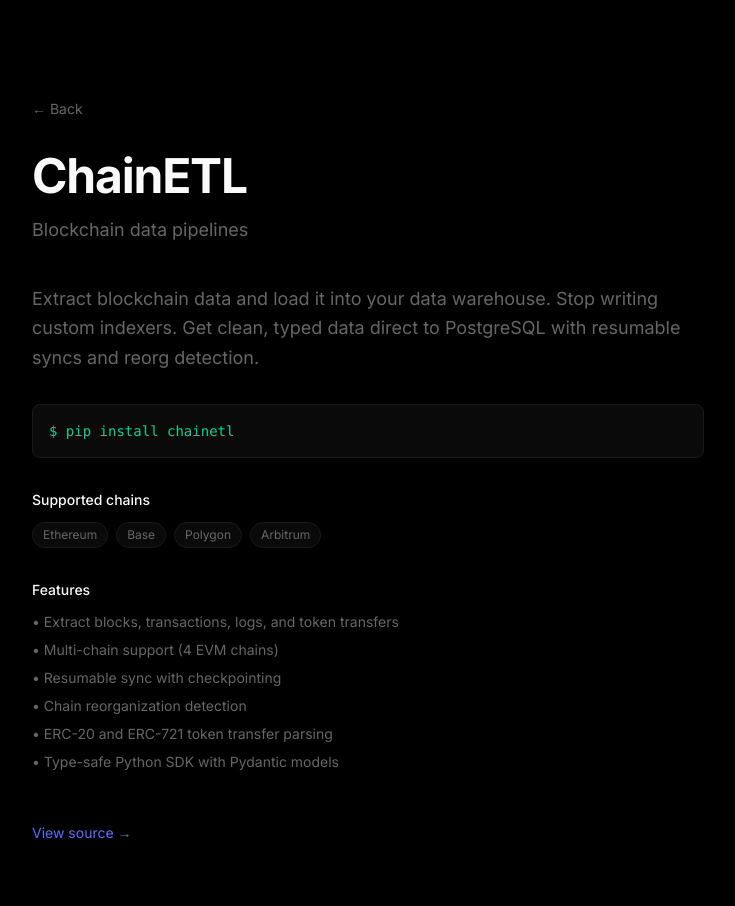
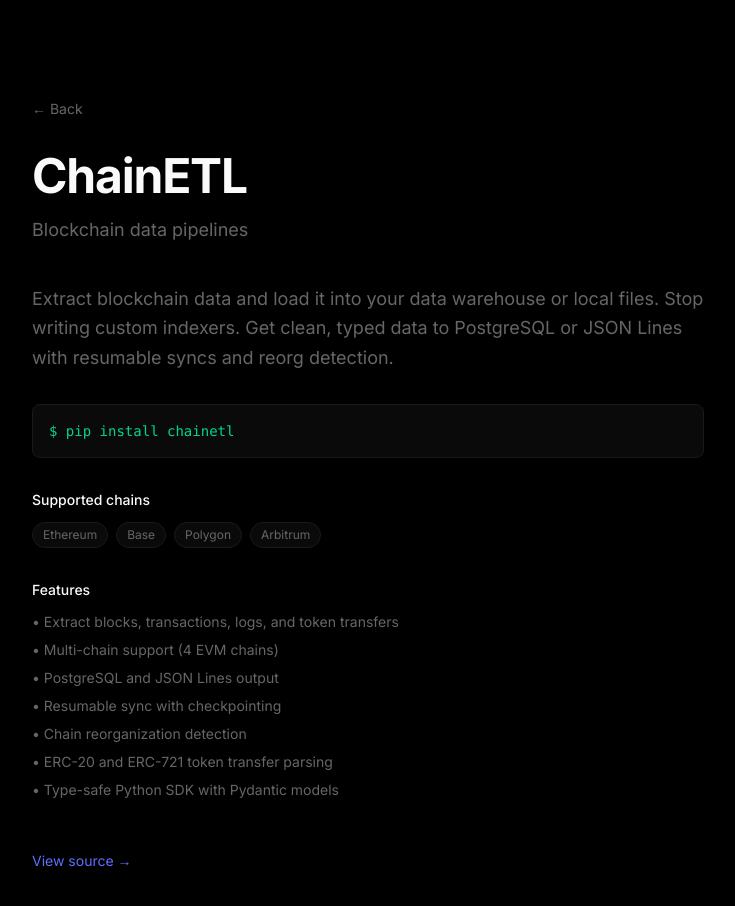
Before and after one commit to jtaylortech/celara, a Next.js app in the folder web/: page /chainetl in a window 1280 px wide. Shown: the top 906 px of the page, without its empty margins (272-1007 px from the left). Built offline with nearby package versions, Linux system fonts and the light colour scheme.

Commit message:
docs: update ChainETL product page for JSONL output
Files: web/app/chainetl/page.tsx
Why: Reflect new JSON Lines output capability on product page.

```diff
--- a/web/app/chainetl/page.tsx
+++ b/web/app/chainetl/page.tsx
@@ -12,12 +12,13 @@
     <ProductPage
       name="ChainETL"
       tagline="Blockchain data pipelines"
-      description="Extract blockchain data and load it into your data warehouse. Stop writing custom indexers. Get clean, typed data direct to PostgreSQL with resumable syncs and reorg detection."
+      description="Extract blockchain data and load it into your data warehouse or local files. Stop writing custom indexers. Get clean, typed data to PostgreSQL or JSON Lines with resumable syncs and reorg detection."
       installCmd="pip install chainetl"
       chains={["Ethereum", "Base", "Polygon", "Arbitrum"]}
       features={[
         "Extract blocks, transactions, logs, and token transfers",
         "Multi-chain support (4 EVM chains)",
+        "PostgreSQL and JSON Lines output",
         "Resumable sync with checkpointing",
         "Chain reorganization detection",
         "ERC-20 and ERC-721 token transfer parsing",
```
